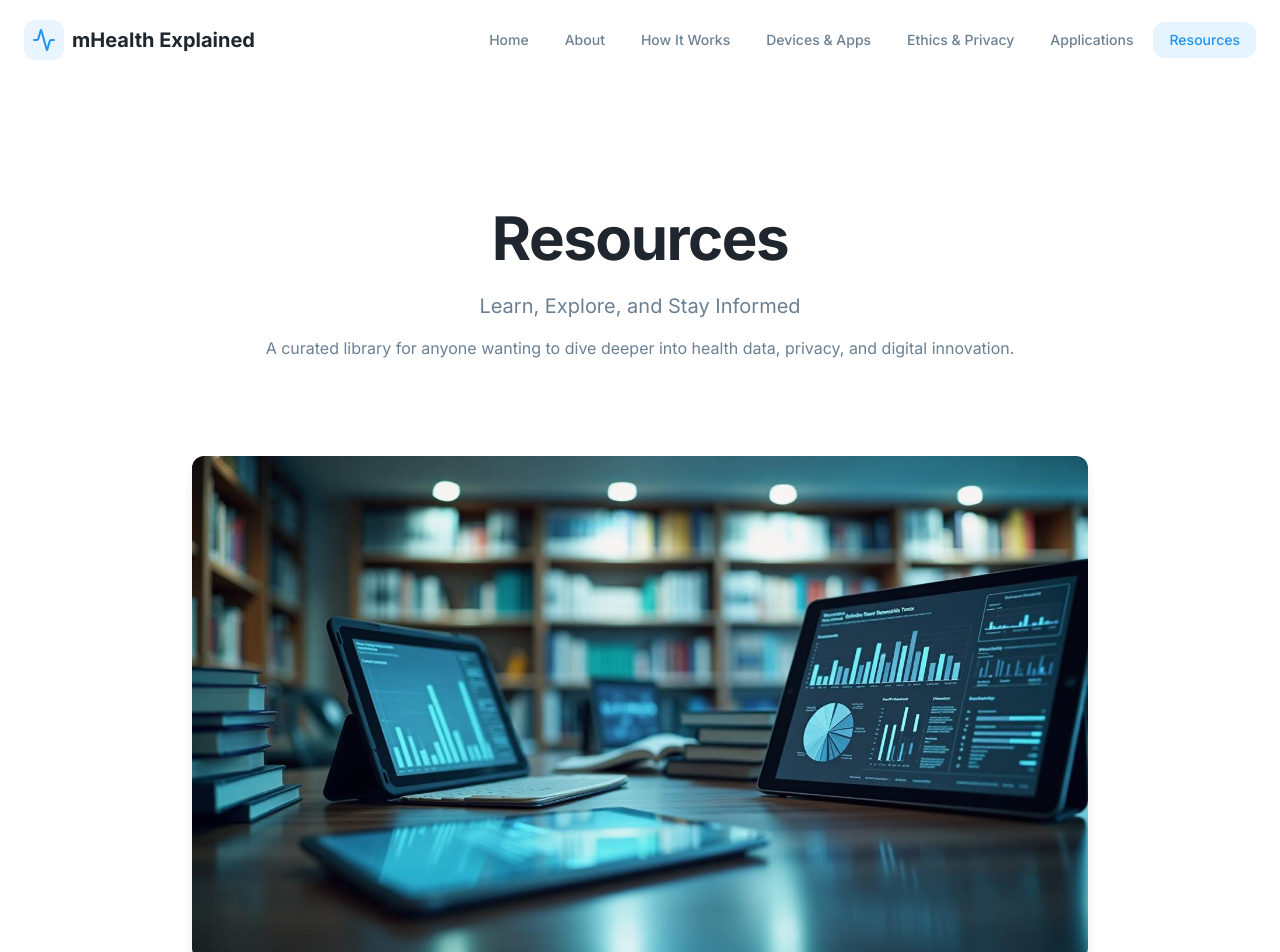
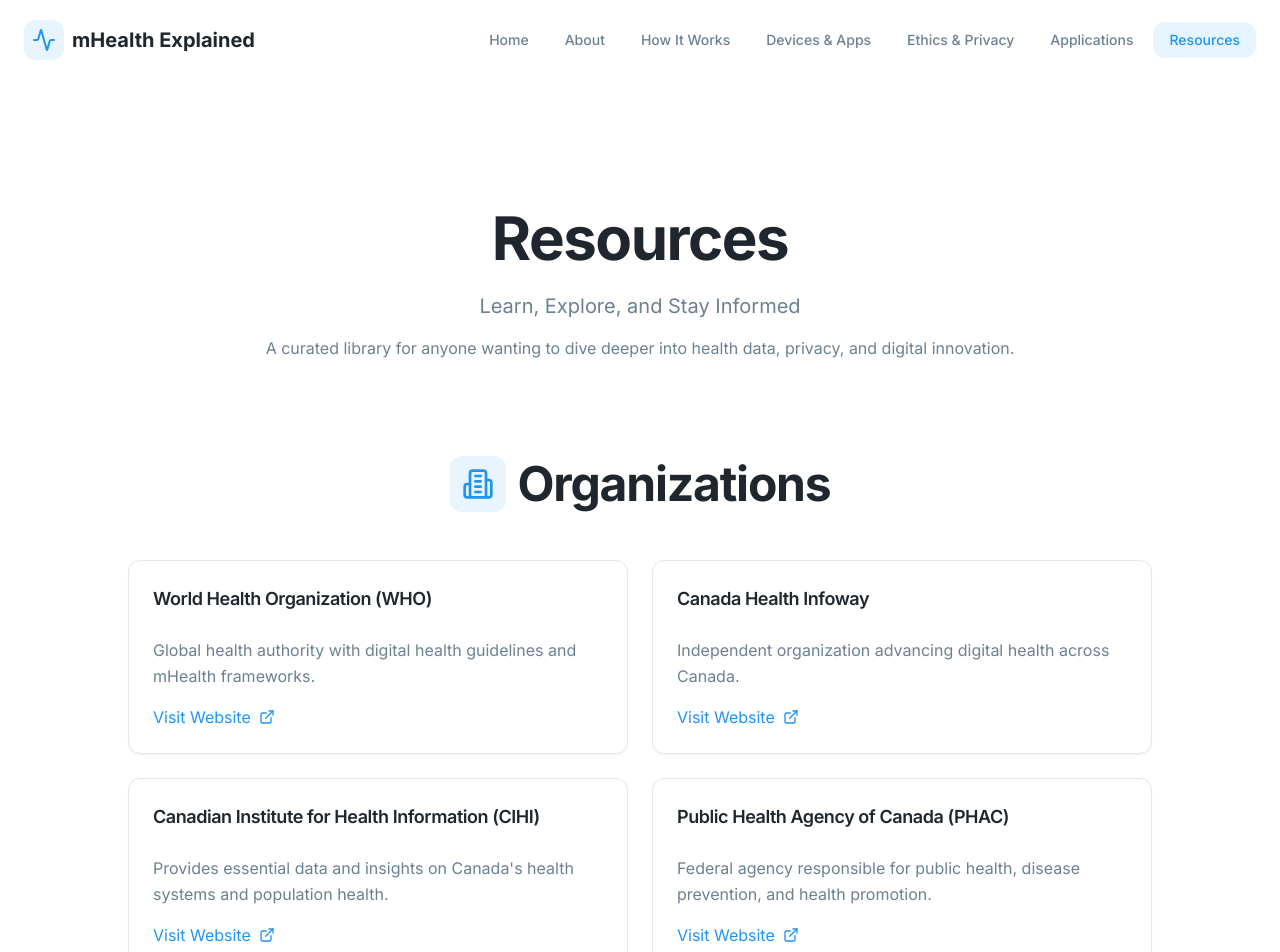
Before and after one commit to maheenk24/mhealth-decoded-explained, a React (Vite) app: page /resources in a window 1280 px wide. Shown: the top 952 px of the page. Built offline with nearby package versions, Linux system fonts and the light colour scheme; the HTML template or start-up script is replaced by a standard one.

Commit message:
Reverted to commit 4a106be82b34f0f87785b8b64a07ebe49fd0cb45

```diff
--- a/src/pages/Resources.tsx
+++ b/src/pages/Resources.tsx
@@ -118,21 +118,6 @@ const Resources = () => {
                 A curated library for anyone wanting to dive deeper into health data, privacy, and
                 digital innovation.
               </p>
-            </div>
-          </div>
-        </section>
-
-        {/* Featured Image */}
-        <section className="py-8 md:py-12">
-          <div className="container-custom px-6">
-            <div className="max-w-4xl mx-auto animate-fade-in">
-              <div className="relative overflow-hidden rounded-xl shadow-lg">
-                <img
-                  src="/resources-hero.jpg"
-                  alt="Hand pointing at health data graph on display - analyzing medical statistics and trends"
-                  className="w-full h-auto object-cover"
-                />
-              </div>
             </div>
           </div>
         </section>
```
Also changed, not shown: public/resources-hero.jpg (deleted).
